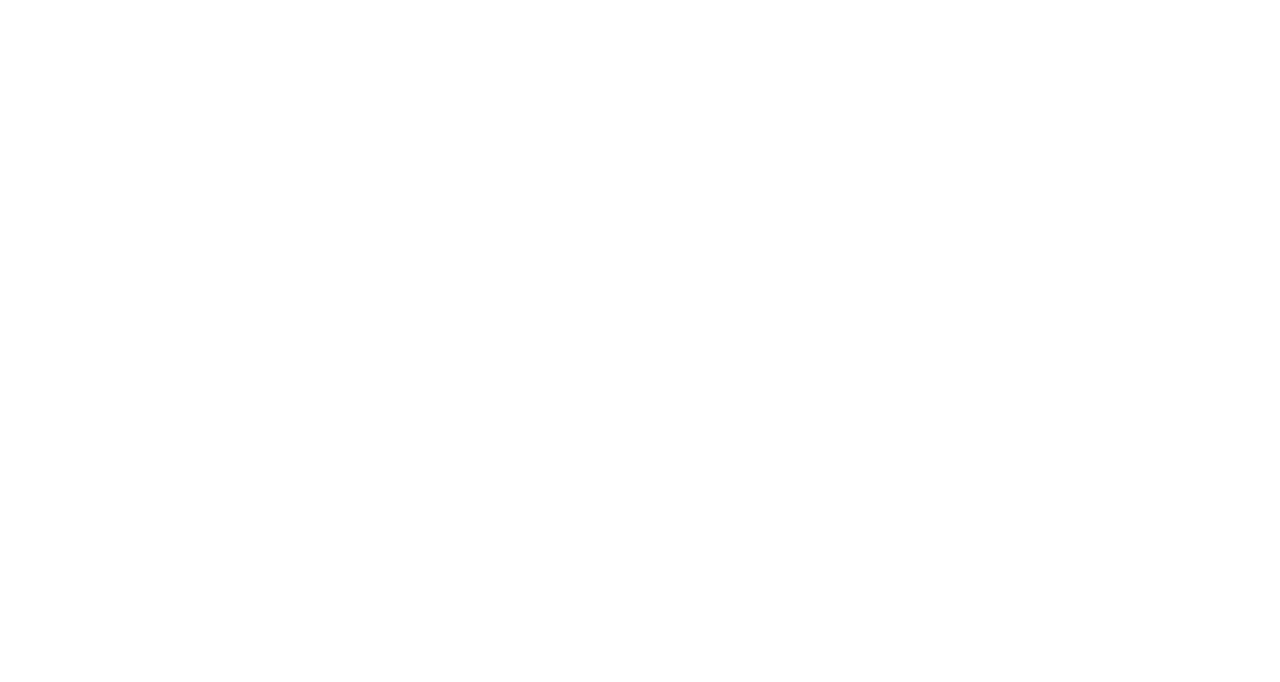
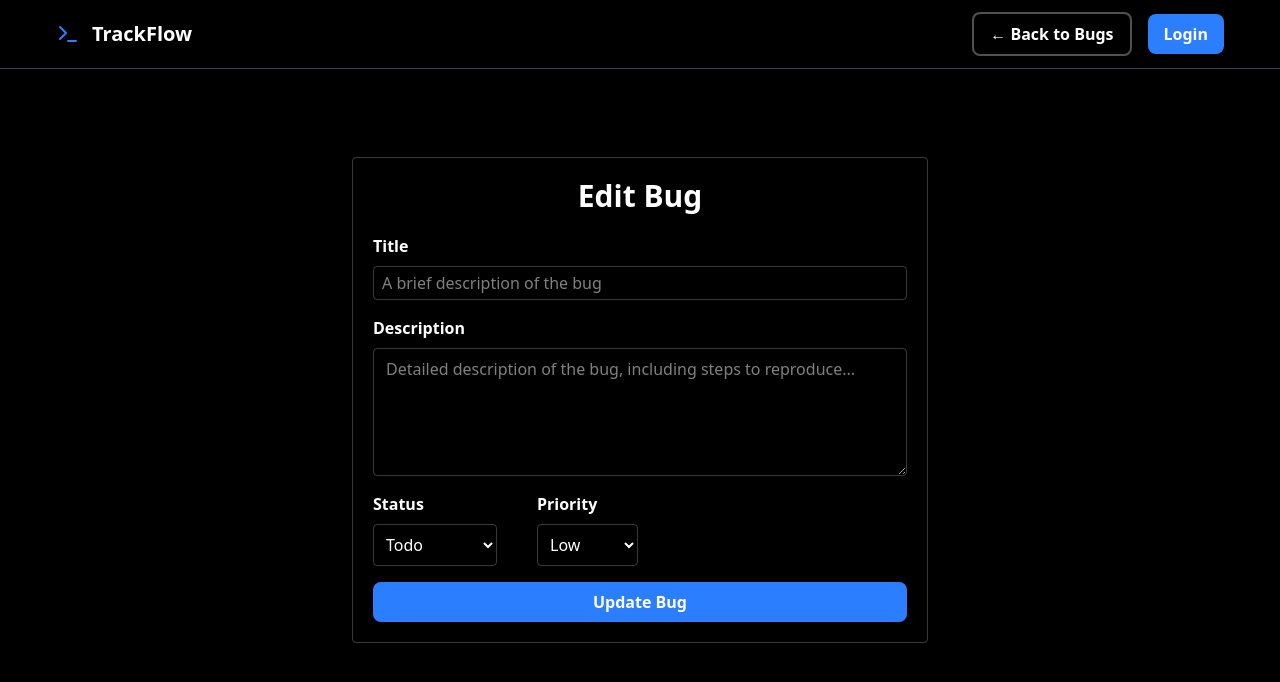
Before and after one commit to DarshanVaishya/TrackFlow, a React (Vite) app in the folder client/: page /bugs/1/edit in a window 1280 px wide. Before the commit this address had no page. Shown: the top 682 px of the page. Built offline with nearby package versions, Linux system fonts and the light colour scheme; no server answers.

Commit message:
Added edit and delete methods for bug page

```diff
--- a/client/src/App.jsx
+++ b/client/src/App.jsx
@@ -7,6 +7,7 @@ import { jwtDecode } from 'jwt-decode';
 import { AuthContext } from './contexts/AuthContext.jsx';
 import BugPage from './pages/BugPage.jsx';
 import NewBugPage from './pages/NewBugPage.jsx';
+import EditBugPage from './pages/EditBugPage.jsx';
 
 export default function App() {
 	const { setUser } = useContext(AuthContext)
@@ -31,6 +32,7 @@ export default function App() {
 			<Route path='/bugs' element={<BugsPage />} />
 			<Route path='/bugs/:bug_id' element={<BugPage />} />
 			<Route path='/bugs/new' element={<NewBugPage />} />
+			<Route path='/bugs/:bug_id/edit' element={<EditBugPage />} />
 		</Routes>
 	);
 }
--- a/client/src/components/CommentCard.jsx
+++ b/client/src/components/CommentCard.jsx
@@ -52,7 +52,7 @@ export default function CommentCard({ comment, userId, commentsState }) {
 						<BlueButton onClick={handleUpdate}>Submit</BlueButton>
 					</div>
 					:
-					<span className="whitespace-pre-line">{comment.content}</span>
+					<span className="whitespace-pre-line text-neutral-400/90">{comment.content}</span>
 			}
 		</div>
 	)
--- a/client/src/components/utils/Buttons.jsx
+++ b/client/src/components/utils/Buttons.jsx
@@ -9,3 +9,9 @@ export function BlackButton({ children, onClick = null, className = null }) {
 		<button onClick={onClick} className={"bg-black text-white border-neutral-400/50 border-2 font-semibold py-2 px-4 rounded-lg focus:outline-none  hover:bg-blue-500 hover:cursor-pointer " + className}>{children}</button>
 	)
 }
+
+export function RedButton({ children, onClick = null, className = null }) {
+	return (
+		<button onClick={onClick} className={"bg-red-500 text-white font-semibold py-2 px-4 rounded-lg focus:outline-none  hover:bg-red-700 hover:cursor-pointer " + className}>{children}</button>
+	)
+}
--- a/client/src/pages/BugPage.jsx
+++ b/client/src/pages/BugPage.jsx
@@ -1,6 +1,6 @@
 import { useNavigate, useParams } from "react-router-dom";
 import Navbar from "../components/Navbar";
-import { BlackButton, BlueButton } from "../components/utils/Buttons";
+import { BlackButton, BlueButton, RedButton } from "../components/utils/Buttons";
 import Container from "../components/utils/Container";
 import { useContext, useEffect, useState } from "react";
 import axios from "axios";
@@ -34,7 +34,16 @@ export default function BugPage() {
 			})
 	}, [bug_id])
 
-	// TODO: Add delete button
+	const handleDelete = () => {
+		const agree = confirm("Do you want to DELETE this bug? This action irreversible.")
+		if (!agree)
+			return
+
+		axios.delete(`http://localhost:8000/bugs/${bug_id}`).then(
+			() => navigate("/bugs")
+		)
+	}
+
 	return (
 		<Container className="max-w-5xl">
 			<Navbar>
@@ -51,7 +60,10 @@ export default function BugPage() {
 							<div className="flex-1">
 								<div className="flex justify-between">
 									<h1 className="text-3xl">{bug.title}</h1>
-									{user.user.id === bug.created_by_id && <BlueButton>Edit Bug</BlueButton>}
+									{user.user.id === bug.created_by_id && <div className="flex gap-5">
+										<BlueButton onClick={() => navigate(`/bugs/${bug.id}/edit`)}>Edit Bug</BlueButton>
+										<RedButton onClick={handleDelete}>Delete Bug</RedButton>
+									</div>}
 								</div>
 
 								<div className="flex gap-5 mt-5">
--- /dev/null
+++ b/client/src/pages/EditBugPage.jsx
@@ -0,0 +1,83 @@
+import { useNavigate, useParams } from "react-router-dom";
+import Navbar from "../components/Navbar";
+import { BlackButton, BlueButton } from "../components/utils/Buttons";
+import Container from "../components/utils/Container";
+import TextInput from "../components/utils/TextInput";
+import SelectInput from "../components/utils/SelectInput";
+import { useContext, useEffect, useState } from "react";
+import axios from "axios";
+import { AuthContext } from "../contexts/AuthContext";
+
+export default function EditBugPage() {
+	const navigate = useNavigate()
+	const { bug_id } = useParams()
+	const [title, setTitle] = useState("")
+	const [description, setDescription] = useState("")
+	const [status, setStatus] = useState("todo")
+	const [priority, setPriority] = useState("low")
+	const { user } = useContext(AuthContext)
+
+	useEffect(() => {
+		axios.get(`http://localhost:8000/bugs/${bug_id}`)
+			.then(response => {
+				const bug = response.data.data
+				setTitle(bug.title)
+				setDescription(bug.description)
+				setStatus(bug.status)
+				setPriority(bug.priority)
+			})
+	}, [])
+
+	const handleSubmit = (e) => {
+		e.preventDefault()
+		axios.put(`http://localhost:8000/bugs/${bug_id}`, {
+			title,
+			description,
+			status,
+			priority,
+		}).then(() => {
+			navigate(`/bugs/${bug_id}`)
+		})
+	}
+
+	return (
+		<Container>
+			<Navbar>
+				<BlackButton onClick={() => navigate("/bugs")}>← Back to Bugs</BlackButton>
+			</Navbar>
+			<div className="h-screen flex justify-center items-center" onSubmit={handleSubmit}>
+				<form className="p-5 border border-neutral-500/50 rounded min-w-xl">
+					<h1 className="text-3xl font-bold mb-5 text-center">Edit Bug</h1>
+					<div className="flex flex-col">
+						<TextInput label="Title" placeholder="A brief description of the bug" value={title} onChange={e => setTitle(e.target.value)} />
+
+						<label className="text-white self-baseline font-bold mb-2" >Description</label>
+						<textarea placeholder="Detailed description of the bug, including steps to reproduce..." value={description} onChange={e => setDescription(e.target.value)} className="px-3 py-2 min-h-32 mb-4 border border-neutral-500/50 rounded" />
+
+						<div className="flex gap-10">
+							<div className="flex flex-col">
+								<SelectInput label="status" value={status} onChange={e => setStatus(e.target.value)}>
+									<option value="todo">Todo</option>
+									<option value="in_progress">In Progress</option>
+									<option value="in_review">In Review</option>
+									<option value="done">Done</option>
+								</SelectInput>
+							</div>
+
+							<div className="flex flex-col">
+								<SelectInput label="priority" value={priority} onChange={e => setPriority(e.target.value)}>
+									<option value="low">Low</option>
+									<option value="medium">Medium</option>
+									<option value="high">High</option>
+									<option value="top">Top</option>
+								</SelectInput>
+							</div>
+						</div>
+
+						<BlueButton type="submit">Update Bug</BlueButton>
+					</div>
+				</form>
+			</div>
+		</Container>
+	)
+}
```
Also changed, not shown: 1 other file (tests, documents, lock files or other folders).
